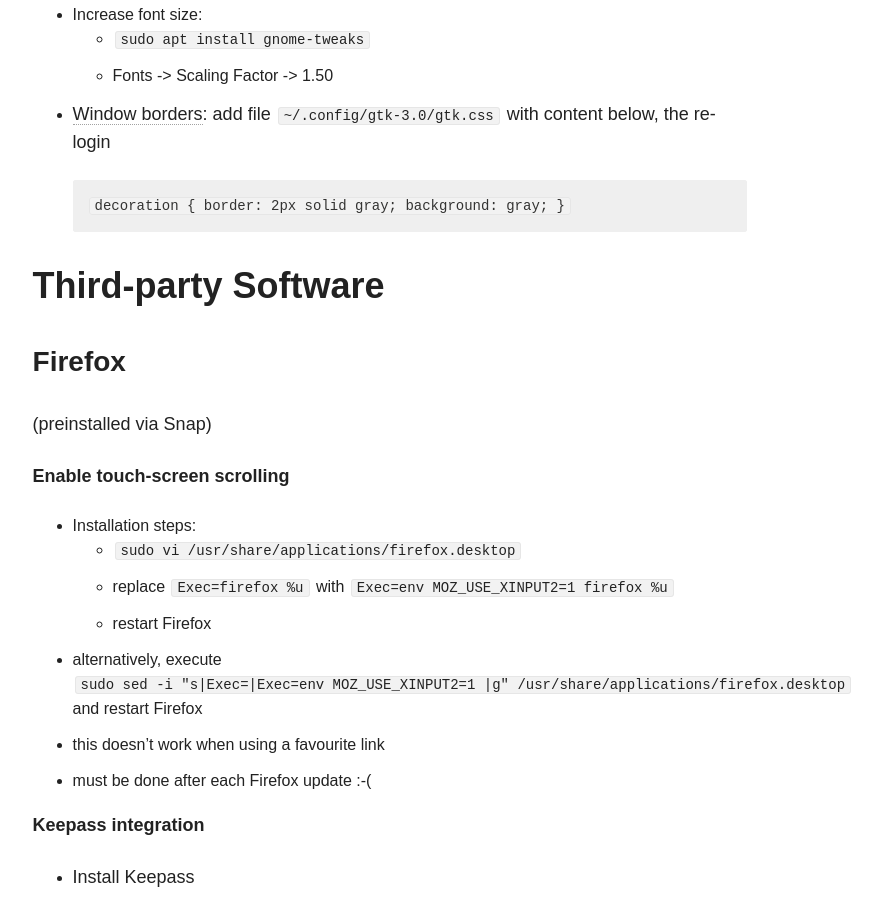
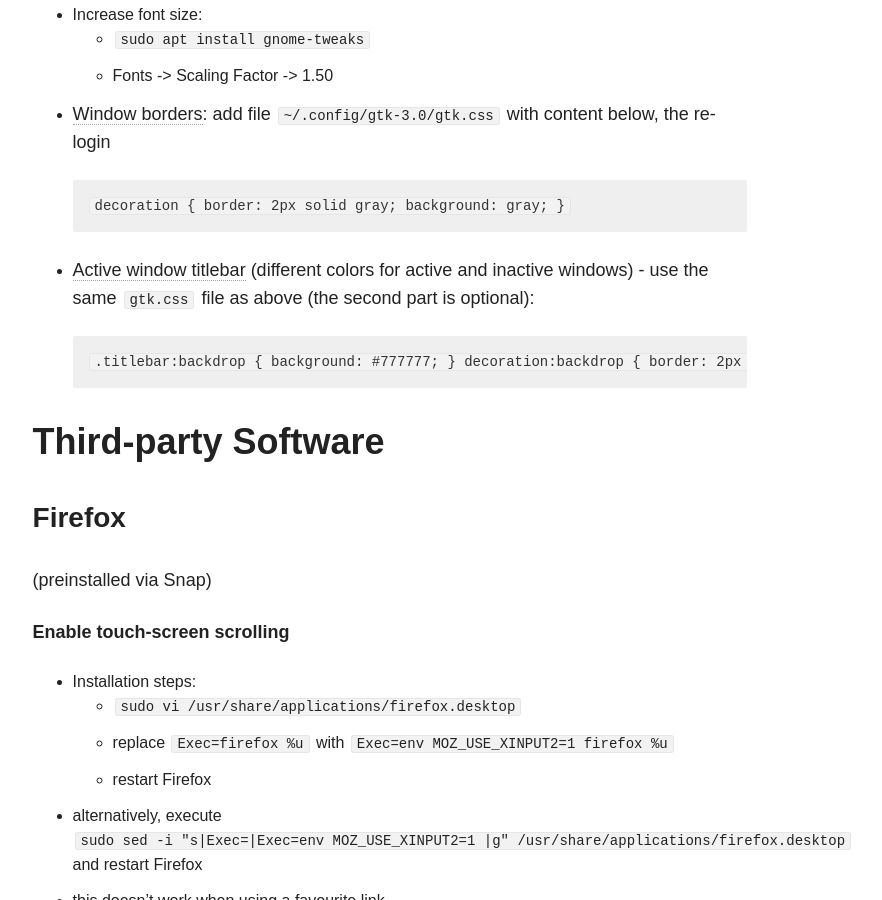
Before and after one commit to martoe/martoe.github.io, a Jekyll site: the page built from _posts/2019/2019-09-14-ubuntu.md, in a window 1280 px wide and 900 px high, scrolled down 2345 px. Shown: the whole window, without its empty margins (347-1229 px from the left). Built offline with Jekyll 4.4.1, drawn with Linux system fonts in a browser that asks for light colours; nearby versions of some CDN libraries; comment, search, counter and statistics services are not loaded.

Commit message:
Ubuntu Gnome

```diff
--- a/_posts/2019/2019-09-14-ubuntu.md
+++ b/_posts/2019/2019-09-14-ubuntu.md
@@ -88,6 +88,15 @@
 			background: gray;
 		}
 
+* [Active window titlebar](https://askubuntu.com/questions/1044338/ubuntu-18-04-change-color-of-window-title-bar) (different colors for active and inactive windows) - use the same `gtk.css` file as above (the second part is optional):
+
+        .titlebar:backdrop {
+            background: #777777;
+        }
+        decoration:backdrop {
+            border: 2px solid #777777;
+            background: #777777;
+        }
 
 
 # Third-party Software
```
